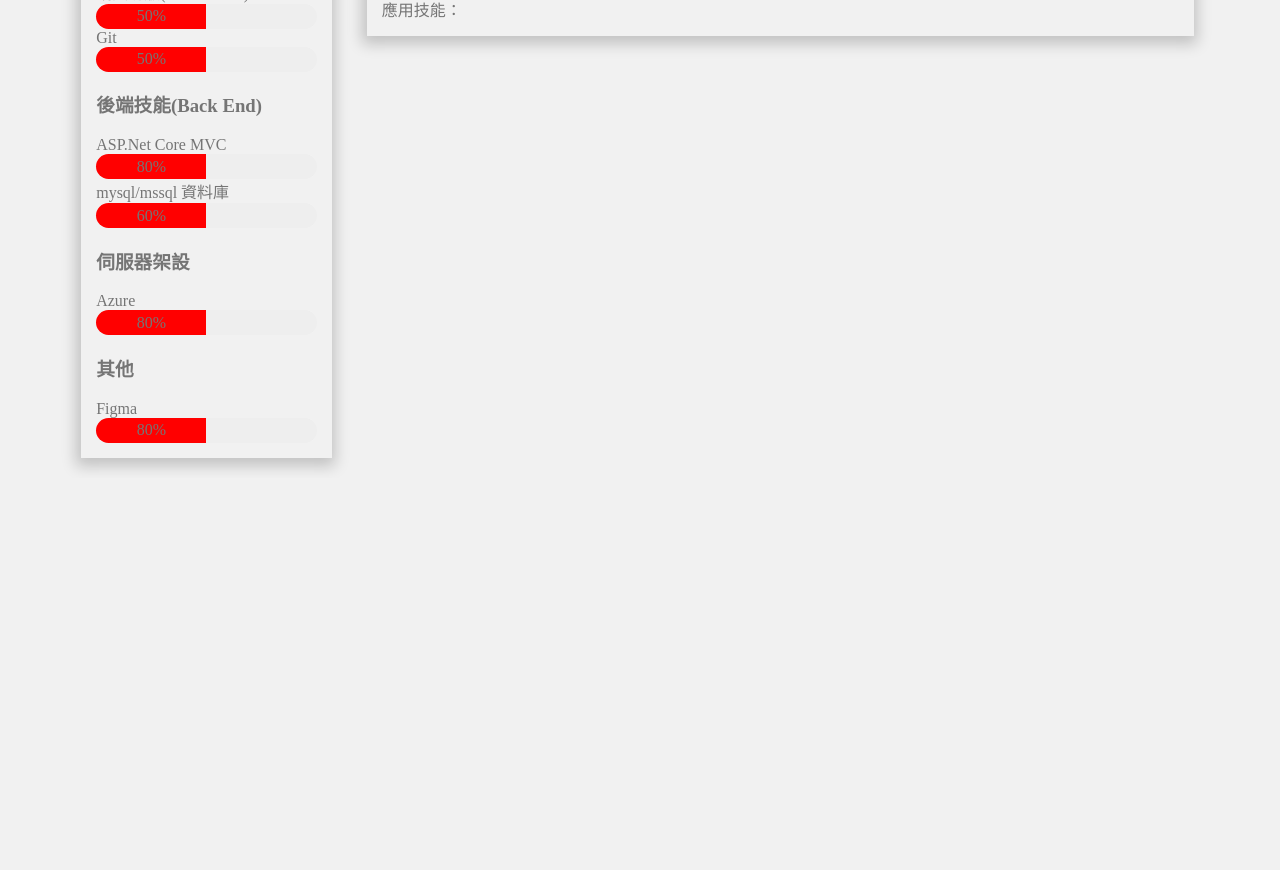
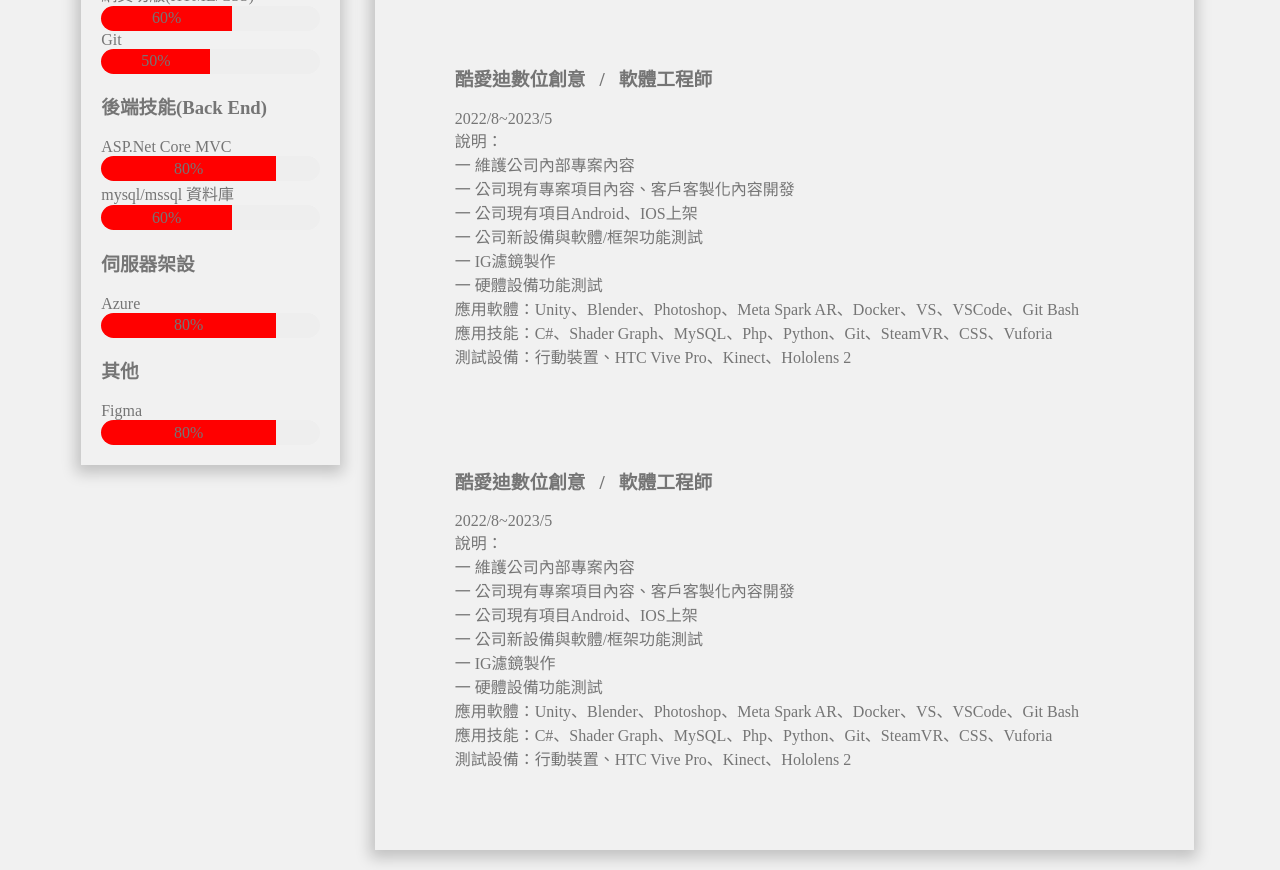
Before and after one commit to Reid408/resume, a plain HTML site: page index.html in a window 1280 px wide. Shown: the part 646-1516 px from the top of the page. Before the commit the page ends 1124 px from the top, so only its background shows below. Drawn offline with nearby package versions, Linux system fonts and the light colour scheme.

Commit message:
使能力條根據數值做更改寬度、調整物件邊框大小

```diff
--- a/css/index.css
+++ b/css/index.css
@@ -12,8 +12,9 @@ body {
 
 .left {
   display: inline-block;
-  padding: 15px;
+  padding: 20px;
   width: 20%;
+  height: 100%;
   margin-left: 10px;
   box-shadow: -1px 4px 14px 4px rgba(0, 0, 0, 0.2);
 }
@@ -74,7 +75,6 @@ h3 {
 }
 
 .skill_progress1 {
-  width: 50%;
   height: 25px;
   border-radius: 25px 0 0 25px;
   background-color: red;
@@ -85,6 +85,14 @@ h3 {
 
 .personalTitle {
   color: #7a7a7a;
+}
+
+.workExperience {
+}
+
+/* 通用 */
+.generalAttribute {
+  padding: 40px;
 }
 
 /* =================================================================
@@ -133,7 +141,9 @@ h3 {
 
   .right {
     display: inline-block;
-    padding: 0 15px;
+    padding: 0 0 0 5px;
     margin-top: 5%;
+    width: auto;
+    margin-left: 0;
   }
 }
--- a/index.html
+++ b/index.html
@@ -14,7 +14,7 @@
       rel="stylesheet"
       href="https://fonts.googleapis.com/css2?family=Material+Symbols+Outlined:opsz,wght,FILL,GRAD@48,400,0,0"
     />
-    <title>Document</title>
+    <title>李國一的履歷</title>
   </head>
   <body>
     <div class="main">
@@ -49,13 +49,13 @@
           <div class="skill_bar">
             <div class="skill_text">網頁切版(HTML/CSS)</div>
             <div class="skill_container">
-              <div class="skill_progress1">50%</div>
+              <div id="progress1" class="skill_progress1">60%</div>
             </div>
           </div>
           <div class="skill_bar">
             <div class="skill_text">Git</div>
             <div class="skill_container">
-              <div class="skill_progress1">50%</div>
+              <div id="progress2" class="skill_progress1">50%</div>
             </div>
           </div>
         </div>
@@ -64,13 +64,13 @@
           <div class="skill_bar">
             <div class="skill_text">ASP.Net Core MVC</div>
             <div class="skill_container">
-              <div class="skill_progress1">80%</div>
+              <div id="progress3" class="skill_progress1">80%</div>
             </div>
           </div>
           <div class="skill_bar">
             <div class="skill_text">mysql/mssql 資料庫</div>
             <div class="skill_container">
-              <div class="skill_progress1">60%</div>
+              <div id="progress4" class="skill_progress1">60%</div>
             </div>
           </div>
         </div>
@@ -79,7 +79,7 @@
           <div class="skill_bar">
             <div class="skill_text">Azure</div>
             <div class="skill_container">
-              <div class="skill_progress1">80%</div>
+              <div id="progress5" class="skill_progress1">80%</div>
             </div>
           </div>
         </div>
@@ -88,14 +88,14 @@
           <div class="skill_bar">
             <div class="skill_text">Figma</div>
             <div class="skill_container">
-              <div class="skill_progress1">80%</div>
+              <div id="progress6" class="skill_progress1">80%</div>
             </div>
           </div>
         </div>
       </div>
       <!--分行-->
       <div class="right">
-        <div class="right_personalFile right_box">
+        <div class="right_personalFile right_box generalAttribute">
           <h1>個人作品</h1>
           <div class="personalFile">
             <div class="personalTitle"><h3>個人電商作品</h3></div>
@@ -121,18 +121,58 @@
             <div>應用技能：</div>
           </div>
         </div>
-        <div class="right_workExperience right_box">
+        <div class="right_workExperience right_box generalAttribute">
           <h1>工作經驗</h1>
-          <div class="workExperience">
-            <div>酷愛迪數位創意</div>
-            <div>2023/7/1</div>
-            <div>說明：</div>
-            <div>應用技能：</div>
+          <div class="workExperience generalAttribute">
+            <h3>酷愛迪數位創意 &nbsp / &nbsp 軟體工程師</h3>
+            <div>2022/8~2023/5</div>
+            <div>
+              說明：
+              <div>一 維護公司內部專案內容</div>
+              <div>一 公司現有專案項目內容、客戶客製化內容開發</div>
+              <div>一 公司現有項目Android、IOS上架</div>
+              <div>一 公司新設備與軟體/框架功能測試</div>
+              <div>一 IG濾鏡製作</div>
+              <div>一 硬體設備功能測試</div>
+            </div>
+            <div>
+              應用軟體：Unity、Blender、Photoshop、Meta Spark
+              AR、Docker、VS、VSCode、Git Bash
+            </div>
+            <div>
+              應用技能：C#、Shader
+              Graph、MySQL、Php、Python、Git、SteamVR、CSS、Vuforia
+            </div>
+            <div>測試設備：行動裝置、HTC Vive Pro、Kinect、Hololens 2</div>
+          </div>
+          <div class="workExperience generalAttribute">
+            <h3>酷愛迪數位創意 &nbsp / &nbsp 軟體工程師</h3>
+            <div>2022/8~2023/5</div>
+            <div>
+              說明：
+              <div>一 維護公司內部專案內容</div>
+              <div>一 公司現有專案項目內容、客戶客製化內容開發</div>
+              <div>一 公司現有項目Android、IOS上架</div>
+              <div>一 公司新設備與軟體/框架功能測試</div>
+              <div>一 IG濾鏡製作</div>
+              <div>一 硬體設備功能測試</div>
+            </div>
+            <div>
+              應用軟體：Unity、Blender、Photoshop、Meta Spark
+              AR、Docker、VS、VSCode、Git Bash
+            </div>
+            <div>
+              應用技能：C#、Shader
+              Graph、MySQL、Php、Python、Git、SteamVR、CSS、Vuforia
+            </div>
+            <div>測試設備：行動裝置、HTC Vive Pro、Kinect、Hololens 2</div>
           </div>
         </div>
       </div>
     </div>
 
     <div class="footer"></div>
+
+    <script src="js/index.js"></script>
   </body>
 </html>
--- /dev/null
+++ b/js/index.js
@@ -0,0 +1,10 @@
+function setProgressValue(count) {
+  let progressIdName = "";
+  for (let i = 1; i < count; i++) {
+    progressIdName = "progress" + i;
+    document.getElementById(progressIdName).style.width =
+      document.getElementById(progressIdName).innerHTML;
+  }
+}
+
+setProgressValue(7);
```
